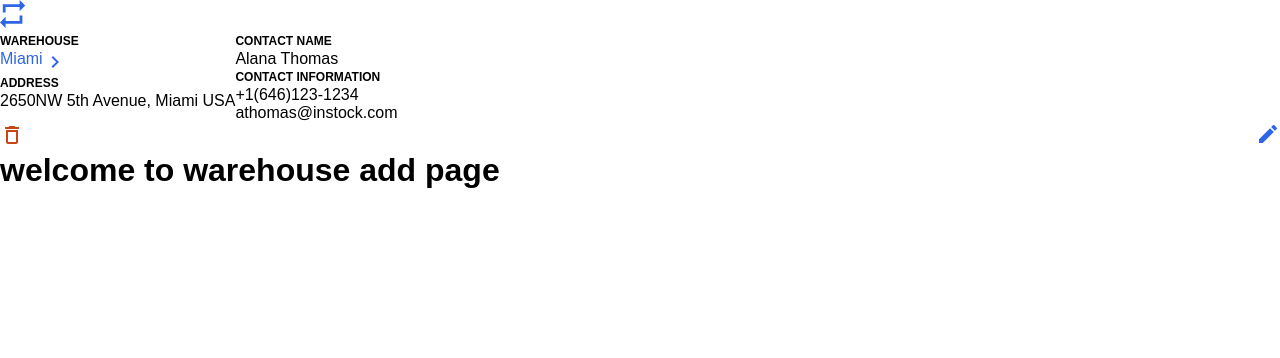
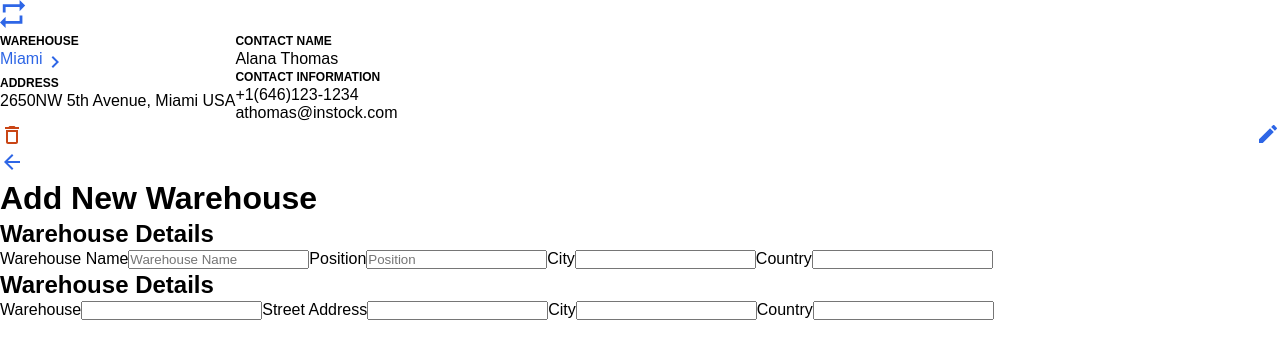
Before and after one commit to shan1y/instock-client, a React (Create React App) app: page / in a window 1280 px wide. Shown: the top 358 px of the page. Built offline with nearby package versions, Linux system fonts and the light colour scheme.

Commit message:
started form

```diff
--- a/src/components/WarehouseComponents/WarehouseAdd/WarehouseAdd.js
+++ b/src/components/WarehouseComponents/WarehouseAdd/WarehouseAdd.js
@@ -1,9 +1,112 @@
 import "./WarehouseAdd.scss";
 import { Component } from "react";
+import { Link } from "react-router-dom";
+
+import backArrow from "../../../assets/Icons/arrow_back-24px.svg";
 
 class WarehouseAdd extends Component {
   render() {
-    return <h1>welcome to warehouse add page</h1>;
+    return (
+      <div>
+        <div>
+          <Link to={"/warehouse"} className="/">
+            <img src={backArrow} alt="Back Arrow to return to warehouse page" />
+          </Link>
+          <h1>Add New Warehouse</h1>
+        </div>
+
+        <form>
+          <div>
+            <h2>Warehouse Details</h2>
+            <label>
+              Warehouse Name
+              <input
+                type="text"
+                name="warehouseName"
+                placeholder="Warehouse Name"
+                //   value={this.state.warehouseName}
+                //   onChange={this.handleChange}
+              />
+            </label>
+
+            <label>
+              Position
+              <input
+                type="text"
+                name="position"
+                placeholder="Position"
+                //   value={this.state.warehouseName}
+                //   onChange={this.handleChange}
+              />
+            </label>
+
+            <label>
+              City
+              <input
+                type="text"
+                name="city"
+
+                //   value={this.state.warehouseName}
+                //   onChange={this.handleChange}
+              />
+            </label>
+
+            <label>
+              Country
+              <input
+                type="text"
+                name="country"
+                //   value={this.state.warehouseName}
+                //   onChange={this.handleChange}
+              />
+            </label>
+          </div>
+
+          <div>
+            <h2>Warehouse Details</h2>
+            <label>
+              Warehouse
+              <input
+                type="text"
+                name="warehouseName"
+                //   value={this.state.warehouseName}
+                //   onChange={this.handleChange}
+              />
+            </label>
+
+            <label>
+              Street Address
+              <input
+                type="text"
+                name="address"
+                //   value={this.state.warehouseName}
+                //   onChange={this.handleChange}
+              />
+            </label>
+
+            <label>
+              City
+              <input
+                type="text"
+                name="city"
+                //   value={this.state.warehouseName}
+                //   onChange={this.handleChange}
+              />
+            </label>
+
+            <label>
+              Country
+              <input
+                type="text"
+                name="country"
+                //   value={this.state.warehouseName}
+                //   onChange={this.handleChange}
+              />
+            </label>
+          </div>
+        </form>
+      </div>
+    );
   }
 }
 
```
